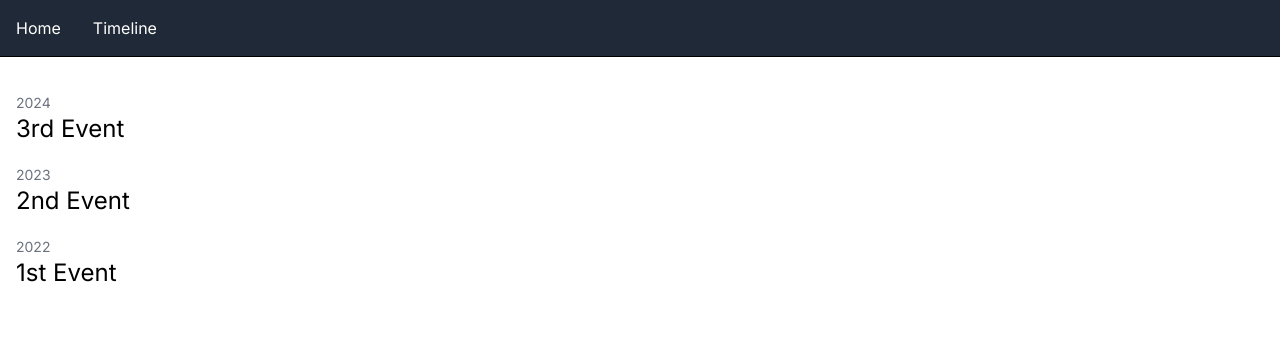
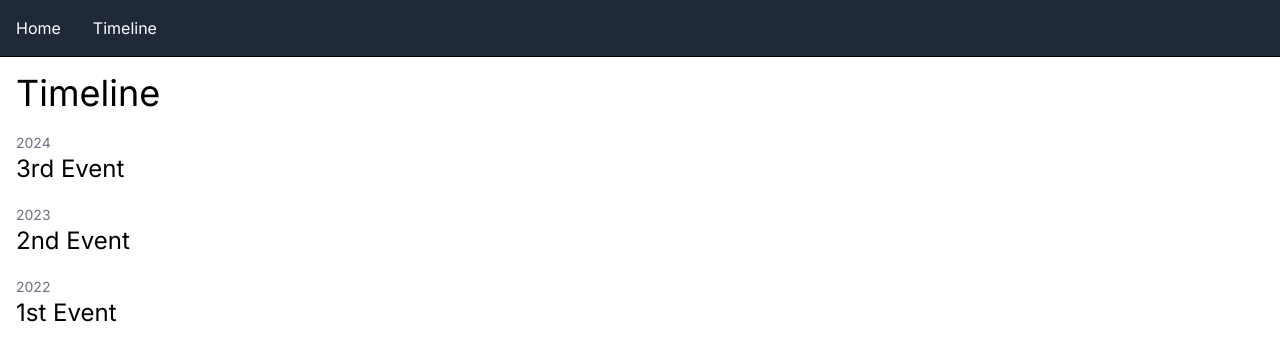
Before and after one commit to PJurke/timelines, a Next.js app: page /timeline in a window 1280 px wide. Shown: the top 360 px of the page. Built offline with nearby package versions, Linux system fonts and the light colour scheme.

Commit message:
add timeline name

```diff
--- a/app/timeline/page.tsx
+++ b/app/timeline/page.tsx
@@ -8,11 +8,13 @@ export const metadata: Metadata = {
 export default function Page() {
     return (
 
-      <div className="p-4">
-        <TimelineEvent date="2024" title="3rd Event" />
-        <TimelineEvent date="2023" title="2nd Event" />
-        <TimelineEvent date="2022" title="1st Event" />
-      </div>
+        <div className="p-4">
+          <h1 className="text-4xl">Timeline</h1>
+
+          <TimelineEvent date="2024" title="3rd Event" />
+          <TimelineEvent date="2023" title="2nd Event" />
+          <TimelineEvent date="2022" title="1st Event" />
+        </div>
 
     );
   }
```
